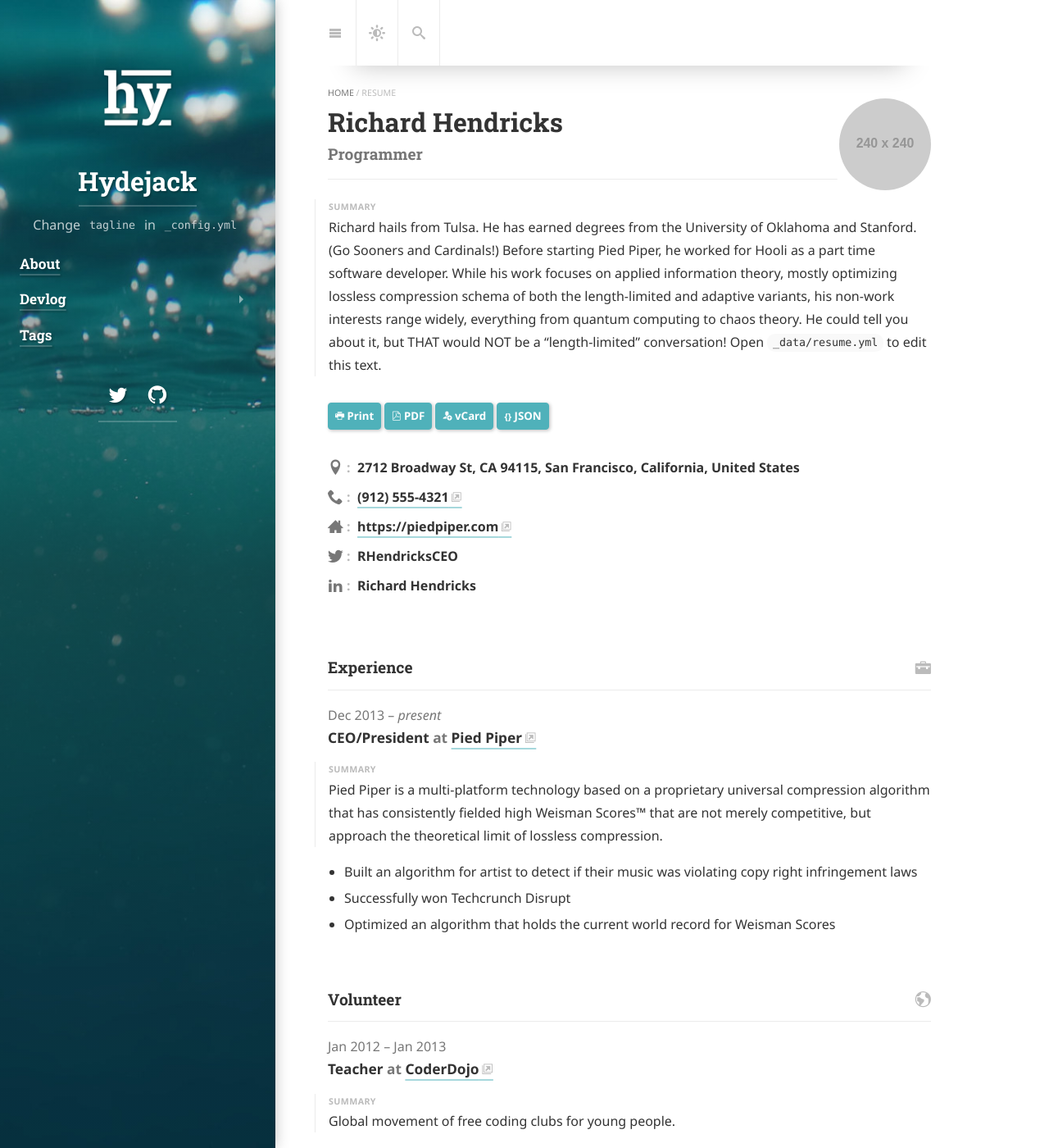
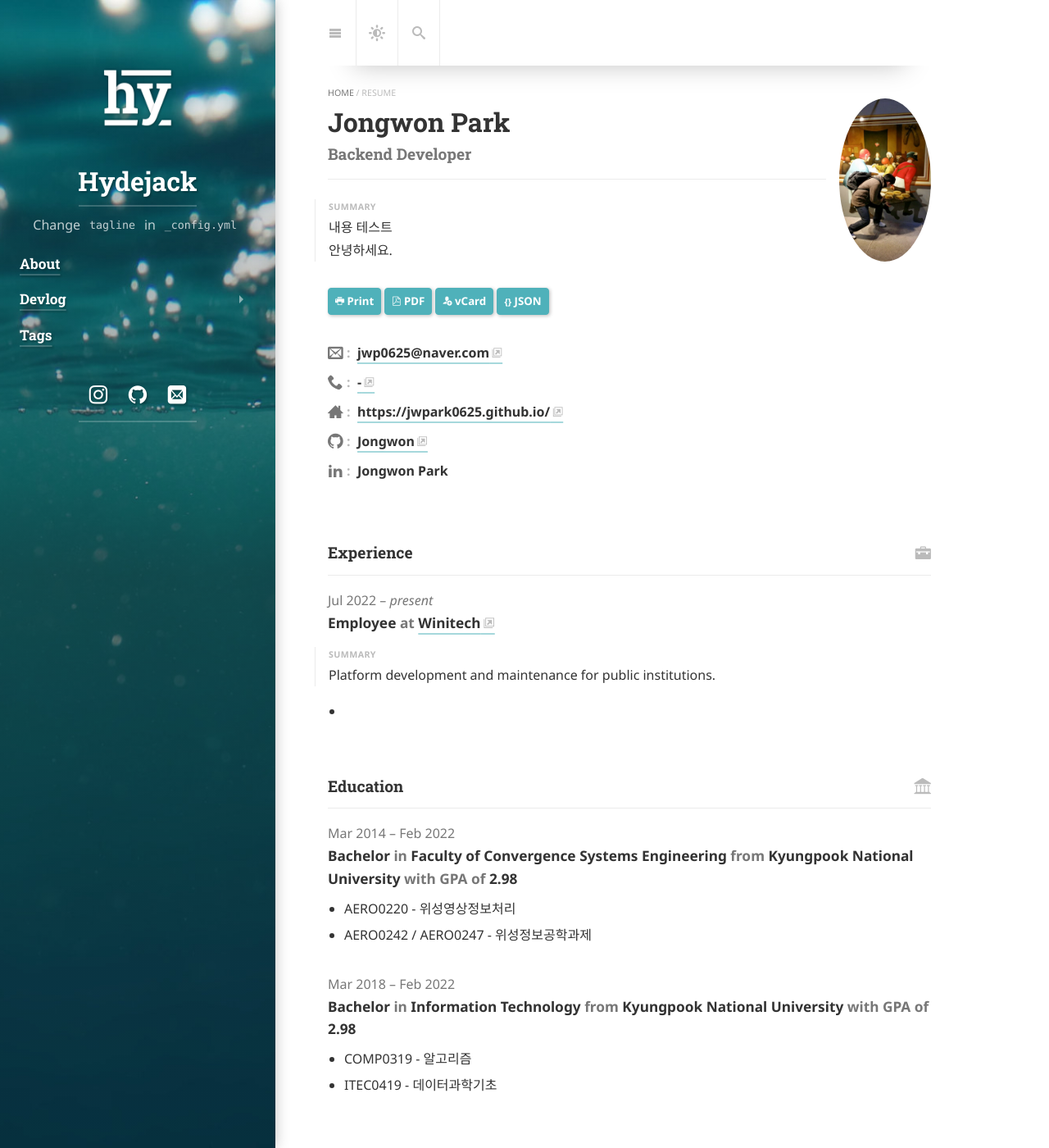
Before and after one commit to jwpark0625/jwpark0625.github.io, a Jekyll site: the page built from resume.md, in a window 1280 px wide and 1400 px high. Shown: the whole window at 82% size. Built offline with Jekyll 4.4.1, drawn with Linux system fonts in a browser that asks for light colours; cached includes are drawn as plain includes; nearby versions of some CDN libraries; some web fonts are replaced; library files that are not in the unit come from our copies; some of the changed text lies outside the part shown.

Commit message:
updated by JW

```diff
--- a/_data/resume.yml
+++ b/_data/resume.yml
@@ -2,102 +2,105 @@
 # If you don't have a JSON Resume you can just edit this YAML file instead.
 # See also: <https://jsonresume.org/>.
 basics:
-  name: "Richard Hendricks"
-  label: "Programmer"
-  picture: "https://via.placeholder.com/240x240"
-  email: ""
-  phone: "(912) 555-4321"
-  website: "https://piedpiper.com"
+  name: "Jongwon Park"
+  label: "Backend Developer"
+  picture: /assets/img/me.jpg
+  email: "jwp0625@naver.com"
+  phone: "-"
+  website: "https://jwpark0625.github.io/"
   summary: >
-    Richard hails from Tulsa.
-    He has earned degrees from the University of Oklahoma and Stanford. (Go Sooners and Cardinals!)
-    Before starting Pied Piper, he worked for Hooli as a part time software developer.
-    While his work focuses on applied information theory,
-    mostly optimizing lossless compression schema of both the length-limited and adaptive variants,
-    his non-work interests range widely,
-    everything from quantum computing to chaos theory.
-    He could tell you about it, but THAT would NOT be a “length-limited” conversation!
-    Open `_data/resume.yml` to edit this text.
-  location:
-    address: "2712 Broadway St"
-    postalCode: "CA 94115"
-    city: "San Francisco"
-    countryCode: "US"
-    region: "California"
+    내용 테스트 <br>
+    안녕하세요. <br>
+  # location:
+  #   address: "2712 Broadway St"
+  #   postalCode: "CA 94115"
+  #   city: "San Francisco"
+  #   countryCode: "US"
+  #   region: "California"
   profiles:
-    - network: "Twitter"
-      username: "RHendricksCEO"
-      url: ""
+    - network: "Github"
+      username: "Jongwon"
+      url: "https://github.com/jwpark0625"
     - network: "LinkedIn"
-      username: "Richard Hendricks"
+      username: "Jongwon Park"
       url: ""
 work:
-  - company: "Pied Piper"
-    position: "CEO/President"
-    website: "https://piedpiper.com"
-    startDate: "2013-12-01"
+  - company: "Winitech"
+    position: "Employee"
+    website: "https://www.winitech.com"
+    startDate: "2022-07-04"
     endDate: ""
     summary: >
-      Pied Piper is a multi-platform technology based on a proprietary universal compression algorithm that has
-      consistently fielded high Weisman Scores™ that are not merely competitive,
-      but approach the theoretical limit of lossless compression.
+      Platform development and maintenance for public institutions.
     highlights:
-      - "Built an algorithm for artist to detect if their music was violating copy right infringement laws"
-      - "Successfully won Techcrunch Disrupt"
-      - "Optimized an algorithm that holds the current world record for Weisman Scores"
-volunteer:
-  - organization: "CoderDojo"
-    position: "Teacher"
-    website: "https://coderdojo.com/"
-    startDate: "2012-01-01"
-    endDate: "2013-01-01"
-    summary: "Global movement of free coding clubs for young people."
-    highlights:
-      - "Awarded 'Teacher of the Month'"
+      -
+# volunteer:
+#   - organization: "CoderDojo"
+#     position: "Teacher"
+#     website: "https://coderdojo.com/"
+#     startDate: "2012-01-01"
+#     endDate: "2013-01-01"
+#     summary: "Global movement of free coding clubs for young people."
+#     highlights:
+#       - "Awarded 'Teacher of the Month'"
 education:
-  - institution: "University of Oklahoma"
+  - institution: "Kyungpook National University"
+    area: "Faculty of Convergence Systems Engineering"
+    studyType: "Bachelor"
+    startDate: "2014-03-01"
+    endDate: "2022-02-14"
+    gpa: "2.98"
+    courses:
+      - "AERO0220 - 위성영상정보처리"
+      - "AERO0242 / AERO0247 - 위성정보공학과제"
+  - institution: "Kyungpook National University"
     area: "Information Technology"
     studyType: "Bachelor"
-    startDate: "2011-06-01"
-    endDate: "2014-01-01"
-    gpa: "4.0"
+    startDate: "2018-03-01"
+    endDate: "2022-02-14"
+    gpa: "2.98"
     courses:
-      - "DB1101 - Basic SQL"
-      - "CS2011 - Java Introduction"
-awards:
-  - title: "Digital Compression Pioneer Award"
-    date: "2014-11-01"
-    awarder: "Techcrunch"
-    summary: "There is no spoon."
-publications:
-  - name: "Video compression for 3d media"
-    publisher: "Hooli"
-    releaseDate: "2014-10-01"
-    website: "https://en.wikipedia.org/wiki/Silicon_Valley_(TV_series)"
-    summary: "Innovative middle-out compression algorithm that changes the way we store data."
+      - "COMP0319 - 알고리즘"
+      - "ITEC0419 - 데이터과학기초"
+# awards:
+#   - title: "Digital Compression Pioneer Award"
+#     date: "2014-11-01"
+#     awarder: "Techcrunch"
+#     summary: "There is no spoon."
+# publications:
+#   - name: "Video compression for 3d media"
+#     publisher: "Hooli"
+#     releaseDate: "2014-10-01"
+#     website: "https://en.wikipedia.org/wiki/Silicon_Valley_(TV_series)"
+#     summary: "Innovative middle-out compression algorithm that changes the way we store data."
 skills:
   - name: "Web Development"
-    level: "Master"
+    level: "Newbie"
     keywords:
-      - "HTML"
-      - "CSS"
       - "Javascript"
-  - name: "Compression"
-    level: "Master"
-    keywords:
-      - "Mpeg"
-      - "MP4"
-      - "GIF"
+      - "Spring Framework"
+      - "Restful API"
+  # - name: "Compression"
+  #   level: "Master"
+  #   keywords:
+  #     - "Mpeg"
+  #     - "MP4"
+  #     - "GIF"
 languages:
   - language: "English"
-    fluency: "Native speaker"
+    fluency: "Speak to some extent"
 interests:
-  - name: "Wildlife"
+  - name: "Game"
     keywords:
-      - "Ferrets"
-      - "Unicorns"
-references:
-  - name: "Erlich Bachman"
-    reference: >
-      It is my pleasure to recommend Richard, his performance working as a consultant for Main St.
-      Company proved that he will be a valuable addition to any company.
+      - "Shooting"
+      - "MMO"
+      - "<a href='https://steamcommunity.com/id/ropin5763'>Steam</a>"
+projects:
+  - title: "대구 지역 폭염피해 분석 및 예측"
+    startDate: "2022-04-01"
+    endDate: "2022-06-15"
+    summary: "빅데이터 분석가 양성과정 산학프로젝트 협력수행과제"
+    url: "https://github.com/KNUBA-Teams/Team_Project"
+    highlights:
+      - "최종 발표 자료 <a href='https://drive.google.com/drive/folders/1UeCLFbuEdr3wl1GuxmObIYB-UDKTEKLT'>page</a>."
+      - "대구시에 자주 발생하는 폭염 피해의 원인 분석과 지역구별 현황 파악 및 48시간 이내 발생할 폭염 가능성 판단"
```
Also changed, not shown: _data/authors.yml (+23 -23 lines), assets/img/me.jpg (added).
